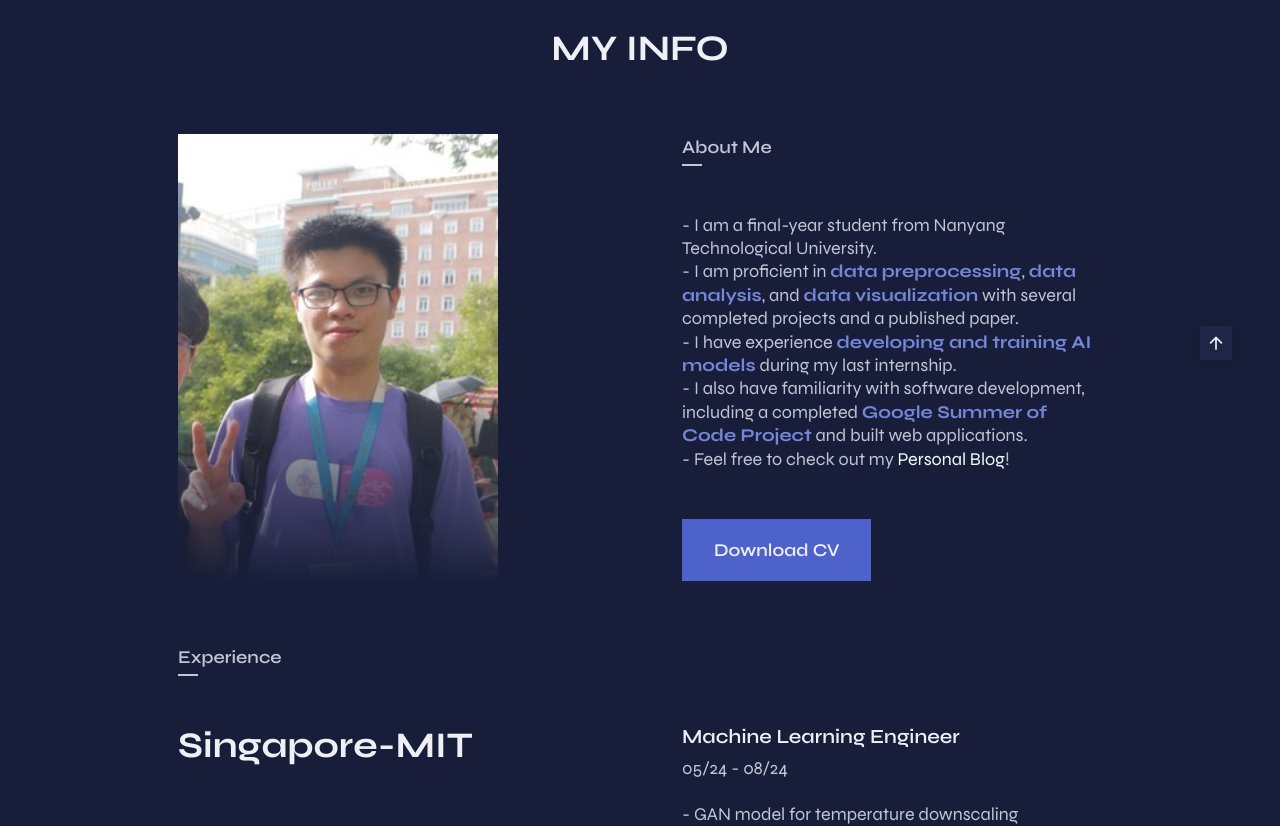
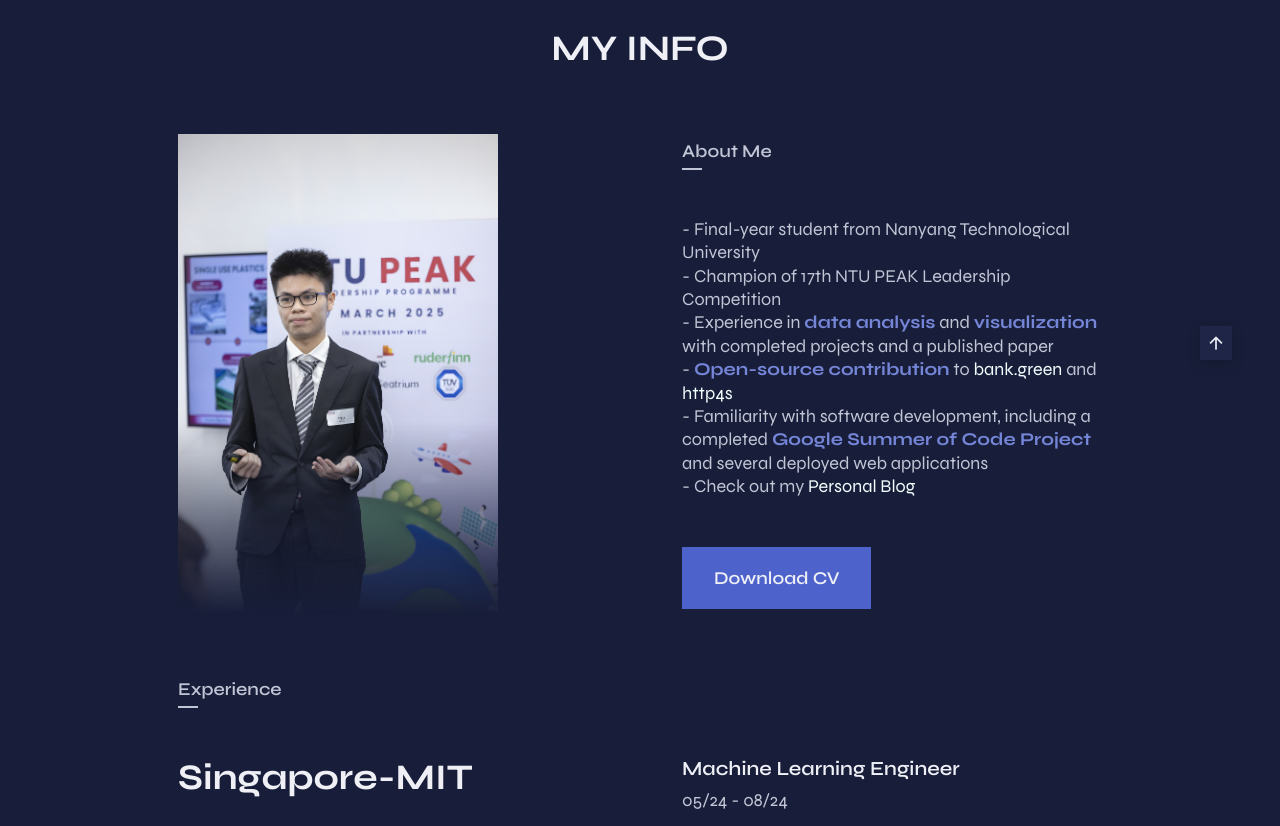
Before and after one commit to danghieutrung/hieudang-blog, a React (Create React App) app: page / in a window 1280 px wide. Shown: the part 840-1666 px from the top of the page. Built offline with nearby package versions, Linux system fonts and the light colour scheme.

Commit message:
edit about me

```diff
--- a/src/Components/MyInfo.js
+++ b/src/Components/MyInfo.js
@@ -7,23 +7,34 @@ const MyInfo = () => {
       <h2 className="section__title">MY INFO</h2>
 
       <div className="info__container container grid">
-        {/* ABOUT */}
         <div className="about grid">
           <div className="about__content">
             <h3 className="info__title">About Me</h3>
             <p className="about__description">
-              - I am a final-year student from Nanyang Technological University.
-              <br /> - I am proficient in <b>data preprocessing</b>,{" "}
-              <b>data analysis</b>, and <b>data visualization</b> with several
-              completed projects and a published paper.
-              <br /> - I have experience{" "}
-              <b>developing and training AI models</b>{" "}
-              during my last internship.
-              <br /> - I also have familiarity with software development,
-              including a completed <b>Google Summer of Code Project</b> and
-              built web applications.
-              <br /> - Feel free to check out my{" "}
-              <a href="/blogs">Personal Blog</a>!
+              - Final-year student from Nanyang Technological University
+              <br /> - Champion of 17th NTU PEAK Leadership Competition
+              <br /> - Experience in <b>data analysis</b> and{" "}
+              <b>visualization</b> with completed projects and a published paper
+              <br /> - <b>Open-source contribution</b> to{" "}
+              <a
+                href="https://bank.green/"
+                target="_blank"
+                rel="noopener noreferrer"
+              >
+                bank.green
+              </a>{" "}
+              and{" "}
+              <a
+                href="https://github.com/http4s/http4s"
+                target="_blank"
+                rel="noopener noreferrer"
+              >
+                http4s
+              </a>
+              <br /> - Familiarity with software development, including a
+              completed <b>Google Summer of Code Project</b> and several
+              deployed web applications
+              <br /> - Check out my <a href="/blogs">Personal Blog</a>
             </p>
             <a
               href="pdf/DangTrungHieu_CV.pdf"
@@ -35,13 +46,12 @@ const MyInfo = () => {
             </a>
           </div>
           <img
-            src="img/ava/me_vnyarun.jpg"
+            src="img/ava/me_ntupeak.jpg"
             alt="Profile"
             className="about__img"
           />
         </div>
 
-        {/* EXPERIENCE */}
         <div className="experience">
           <h3 className="info__title">Experience</h3>
           <div className="experience__content grid">
@@ -118,7 +128,6 @@ const MyInfo = () => {
           </div>
         </div>
 
-        {/* SKILLS */}
         <div className="skills">
           <h3 className="info__title">Skills</h3>
           <div className="skills__content grid">
--- a/src/Components/Projects.js
+++ b/src/Components/Projects.js
@@ -38,7 +38,7 @@ const Projects = () => {
           >
             <h2 className="work__title">Published Paper</h2>
             <p className="work__description">
-              Impact of rainfall on air temperature, humidity and ...
+              Impact of rainfall on air temperature, humidity and thermal comfort in tropical urban parks
             </p>
 
             <img
@@ -80,7 +80,7 @@ const Projects = () => {
             rel="noopener noreferrer"
             className="work__link"
           >
-            <h2 className="work__title">GSoC 2023</h2>
+            <h2 className="work__title">Google Summer of Code 2023</h2>
             <p className="work__description">http4s Ember WebSocket Client</p>
 
             <img
@@ -102,7 +102,7 @@ const Projects = () => {
           >
             <h2 className="work__title">imdb-tableau</h2>
             <p className="work__description">
-              Tableau Dashboard displaying IMDB series ratings
+              Interactive Tableau Dashboard displaying IMDB series ratings
             </p>
 
             <img
--- a/src/Components/Services.js
+++ b/src/Components/Services.js
@@ -21,8 +21,7 @@ const Services = () => {
 
           <h3 className="services__title">Data Analysis and Visualization</h3>
           <p className="services__description">
-            Conduct quantitative data analysis. Create meaningful, simple or
-            complex visualizations
+            Statistical analysis & data visualizations
           </p>
         </article>
 
```
Also changed, not shown: public/img/ava/me_ntupeak.jpg (added), public/img/ava/me_vnyarun.jpg (deleted).
